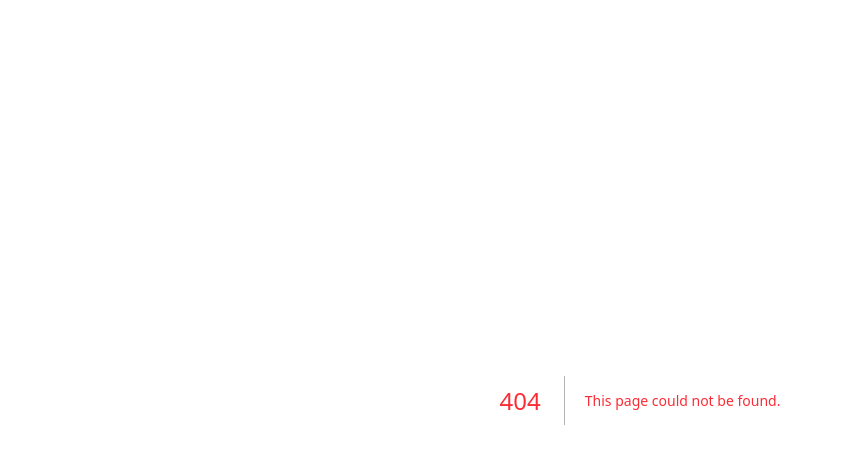
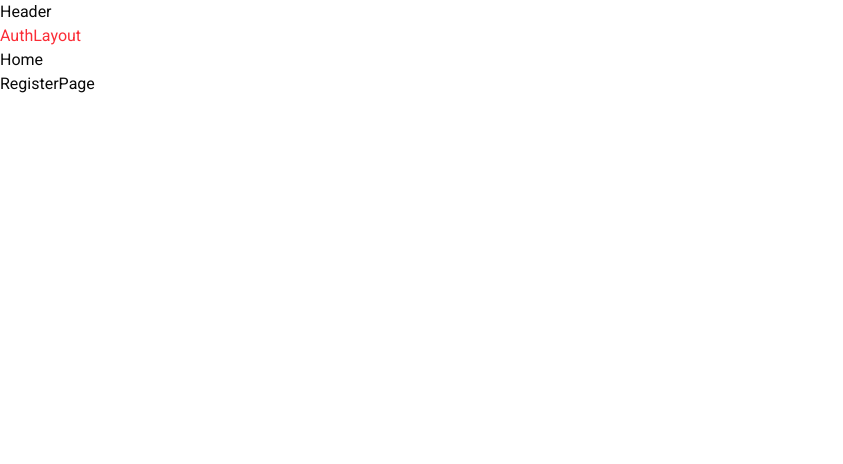
Before and after one commit to ThanhDai2005/nextjs-free-b8-2026, a Next.js app in the folder client/: page /register in a window 1280 px wide. Before the commit this address had no page. Shown: the top 464 px of the page, without its empty margins (0-843 px from the left). Built offline with nearby package versions, Linux system fonts and the light colour scheme.

Commit message:
9. Routing trong Next.js

```diff
--- /dev/null
+++ b/client/src/app/(auth)/layout.tsx
@@ -0,0 +1,15 @@
+import Link from "next/link";
+
+export default function AuthLayout({ children }: LayoutProps<"/">) {
+  return (
+    <>
+      <div>
+        <h1>AuthLayout</h1>
+        <div>
+          <Link href="/">Home</Link>
+        </div>
+        {children}
+      </div>
+    </>
+  );
+}
--- /dev/null
+++ b/client/src/app/(auth)/login/layout.tsx
@@ -0,0 +1,7 @@
+export default function LoginLayout({ children }: LayoutProps<"/">) {
+  return (
+    <>
+      <main>{children}</main>
+    </>
+  );
+}
--- /dev/null
+++ b/client/src/app/(auth)/login/page.tsx
@@ -0,0 +1,7 @@
+export default function LoginPage() {
+  return (
+    <>
+      <div>Login Page</div>
+    </>
+  );
+}
--- /dev/null
+++ b/client/src/app/(auth)/register/page.tsx
@@ -0,0 +1,9 @@
+const RegisterPage = () => {
+  return (
+    <>
+      <div>RegisterPage</div>
+    </>
+  );
+};
+
+export default RegisterPage;
--- /dev/null
+++ b/client/src/app/components/ButtonRedirect.tsx
@@ -0,0 +1,25 @@
+"use client";
+import { redirect, useRouter } from "next/navigation";
+
+const ButtonRedirect = () => {
+  const isAuth = false;
+
+  if (!isAuth) {
+    redirect("/login");
+  }
+
+  const router = useRouter();
+
+  const handleNavigate = () => {
+    router.push("login");
+    // redirect("/login");
+  };
+
+  return (
+    <>
+      <button onClick={handleNavigate}>Chuyển sang trang Login</button>
+    </>
+  );
+};
+
+export default ButtonRedirect;
--- a/client/src/app/layout.tsx
+++ b/client/src/app/layout.tsx
@@ -16,7 +16,10 @@ export const metadata: Metadata = {
 export default function RootLayout({ children }: LayoutProps<"/">) {
   return (
     <html lang="en" className={`${roboto.variable} h-full antialiased`}>
-      <body className="min-h-full flex flex-col">{children}</body>
+      <body className="min-h-full flex flex-col">
+        <header>Header</header>
+        {children}
+      </body>
     </html>
   );
 }
--- a/client/src/app/page.tsx
+++ b/client/src/app/page.tsx
@@ -1,23 +1,27 @@
-import Image from "next/image";
+import Link from "next/link";
+import ButtonRedirect from "./components/ButtonRedirect";
+import { redirect } from "next/navigation";
 
 export default function Home() {
+  const isAuth = false;
+
+  // if (!isAuth) {
+  //   redirect("/login");
+  // }
+
   return (
     <>
-      <div className="w-[700px] h-[700px] bg-red-300">
-        {/* <img
-          src="/images/suffer.png"
-          className="w-[500px] h-[500px]"
-          alt="suffer"
-        /> */}
-        <Image
-          src="https://images.pexels.com/photos/19400187/pexels-photo-19400187/free-photo-of-cat-sa-m-c-xe-h-i-du-l-ch.jpeg?auto=compress&cs=tinysrgb&w=1260&h=750&dpr=2"
-          alt="pexels"
-          width={600}
-          height={400}
-          className="w-[500px] h-[500px]"
-          priority
-        />
-      </div>
+      <main>
+        <ul>
+          <li>
+            <Link href="/login">Login</Link>
+          </li>
+          <li>
+            <Link href="/register">Register</Link>
+          </li>
+        </ul>
+        <ButtonRedirect />
+      </main>
     </>
   );
 }
```
